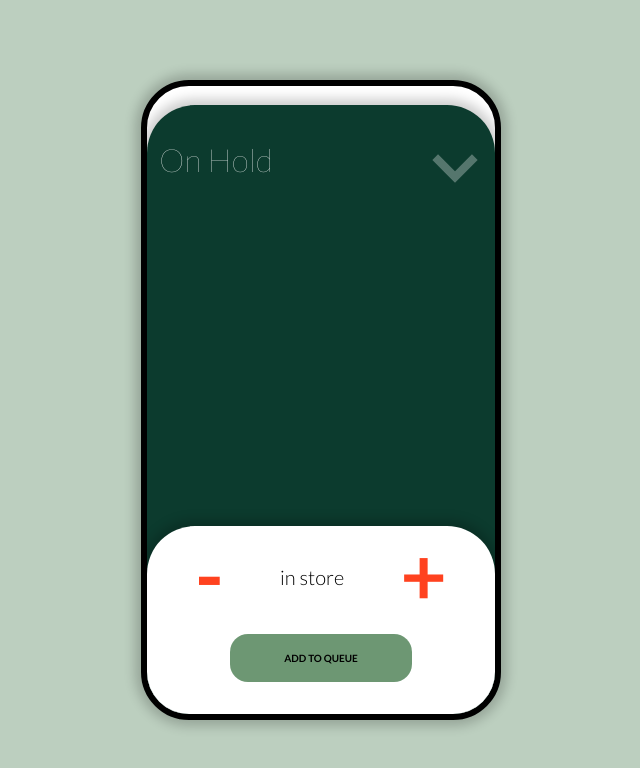
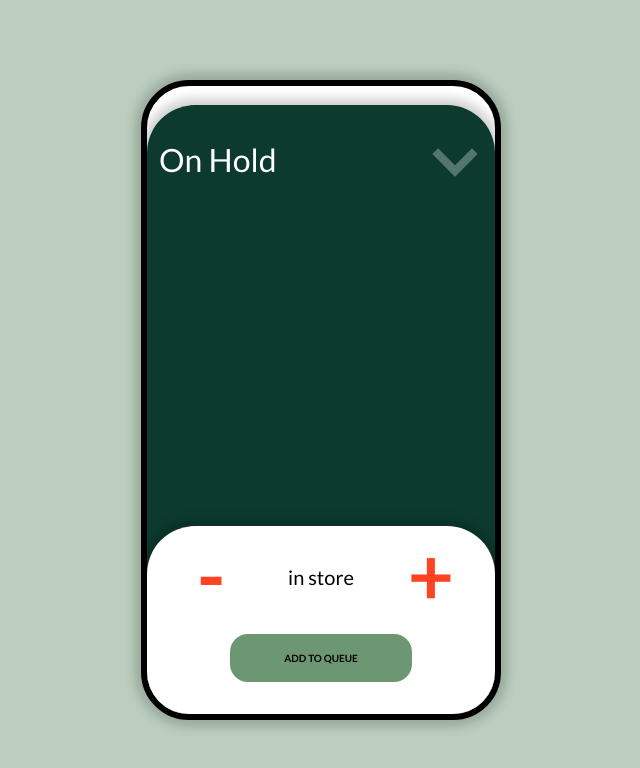
Before and after one commit to danieltichiyama/queue_app, a React (Create React App) app: page / in a window 1280 px wide. Both pictures are taken after a click on the element 641 px from the left and 515 px from the top of the page. Shown: the top 768 px of the page, without its empty margins (319-959 px from the left). Built offline with nearby package versions, Linux system fonts and the light colour scheme; no server answers.

Commit message:
adds transitions to add to queue button, fades to on hold title and buttons

```diff
--- a/src/components/CustomerInList/CustomerInList.module.scss
+++ b/src/components/CustomerInList/CustomerInList.module.scss
@@ -7,7 +7,7 @@ li {
   background-color: rgba($color: #bbbbbb, $alpha: 1);
   padding: 2px 12px;
   margin-bottom: 12px;
-  font-weight: 300;
+  font-weight: 400;
   position: relative;
   overflow: hidden;
 
@@ -78,8 +78,8 @@ li {
 
     .bar {
       width: 24px;
-      height: 2px;
-      background-color: white;
+      height: 4px;
+      background-color: rgba($color: #ffffff, $alpha: 0.5);
     }
   }
 }
--- a/src/components/Dashboard/Dashboard.module.scss
+++ b/src/components/Dashboard/Dashboard.module.scss
@@ -24,13 +24,17 @@
     align-items: center;
     justify-content: space-between;
     width: 100%;
-    padding: 0 24px;
+    padding: 0;
 
     .counterButton {
       font-size: 5em;
       color: $red;
       padding-bottom: 6px;
       font-weight: 700;
+      display: flex;
+      justify-content: center;
+      align-items: center;
+      width: 1em;
 
       &:hover {
         cursor: pointer;
@@ -46,18 +50,19 @@
       h3 {
         font-size: 3em;
         margin: 0;
-        font-weight: 300;
+        font-weight: 400;
       }
 
       p {
         font-size: 20px;
-        font-weight: 300;
+        font-weight: 400;
         margin: 0;
       }
     }
   }
 
   .addToQueue {
+    display: flex;
     font-size: 10px;
     font-weight: 600;
     border-radius: 18px;
@@ -66,6 +71,7 @@
     background-color: $lightgreen;
     border: none;
     margin: 6px 0;
+    transition: background-color 1s ease;
   }
 
   .modal {
--- a/src/views/RetailerView/RetailerView.jsx
+++ b/src/views/RetailerView/RetailerView.jsx
@@ -13,15 +13,18 @@ function RetailerView(props) {
     let holdList = document.getElementById("holdList");
     let expand = document.getElementById("expand");
     let collapse = document.getElementById("collapse");
+    let onHoldH3 = document.getElementById("onHoldH3");
 
     if (isOpen) {
       holdList.setAttribute("style", "top:3%");
-      expand.setAttribute("style", "display: none");
-      collapse.removeAttribute("style");
+      expand.setAttribute("style", "opacity: 0");
+      collapse.setAttribute("style", "opacity: 1");
+      onHoldH3.setAttribute("style", "opacity:1");
     } else {
       holdList.removeAttribute("style");
       expand.removeAttribute("style");
-      collapse.setAttribute("style", "display: none");
+      collapse.removeAttribute("style");
+      onHoldH3.removeAttribute("style");
     }
   }, [isOpen]);
 
@@ -78,12 +81,14 @@ function RetailerView(props) {
       <ul className={styles.HoldList} id="holdList">
         <div className={styles.expand} onClick={handleExpand} id="expand" />
         <div className={styles.header}>
-          <h3>On Hold</h3>
-          <div
-            className={styles.collapse}
-            onClick={handleCollapse}
-            id="collapse"
-          ></div>
+          <h3 id="onHoldH3">On Hold</h3>
+          <div className={styles.collapseContainer}>
+            <div
+              className={styles.collapse}
+              onClick={handleCollapse}
+              id="collapse"
+            ></div>
+          </div>
         </div>
         <div className={styles.listContainer}>
           {props.holdList.map((customer, index) => {
--- a/src/views/RetailerView/RetailerView.module.scss
+++ b/src/views/RetailerView/RetailerView.module.scss
@@ -16,7 +16,7 @@
 
     h3 {
       font-size: 2em;
-      font-weight: 200;
+      font-weight: 400;
     }
 
     .time {
@@ -83,10 +83,24 @@
       position: absolute;
       top: 2%;
       left: 47%;
+      opacity: 1;
+      transition: opacity 0.25s;
     }
 
     .header {
       color: white;
+
+      h3 {
+        opacity: 0;
+        transition: opacity 0.25s;
+      }
+
+      .collapseContainer {
+        display: flex;
+        justify-content: center;
+        align-items: center;
+        height: 100%;
+        margin-bottom: 12px;
 
         .collapse {
           height: 2em;
@@ -95,6 +109,9 @@
           border-bottom: 8px solid rgba($color: #ffffff, $alpha: 0.3);
           border-right: 8px solid rgba($color: #ffffff, $alpha: 0.3);
           margin-right: 12px;
+          opacity: 0;
+          transition: opacity 0.25s;
+        }
       }
     }
 
```
Lines whose indentation alone changed are shown as unchanged.
